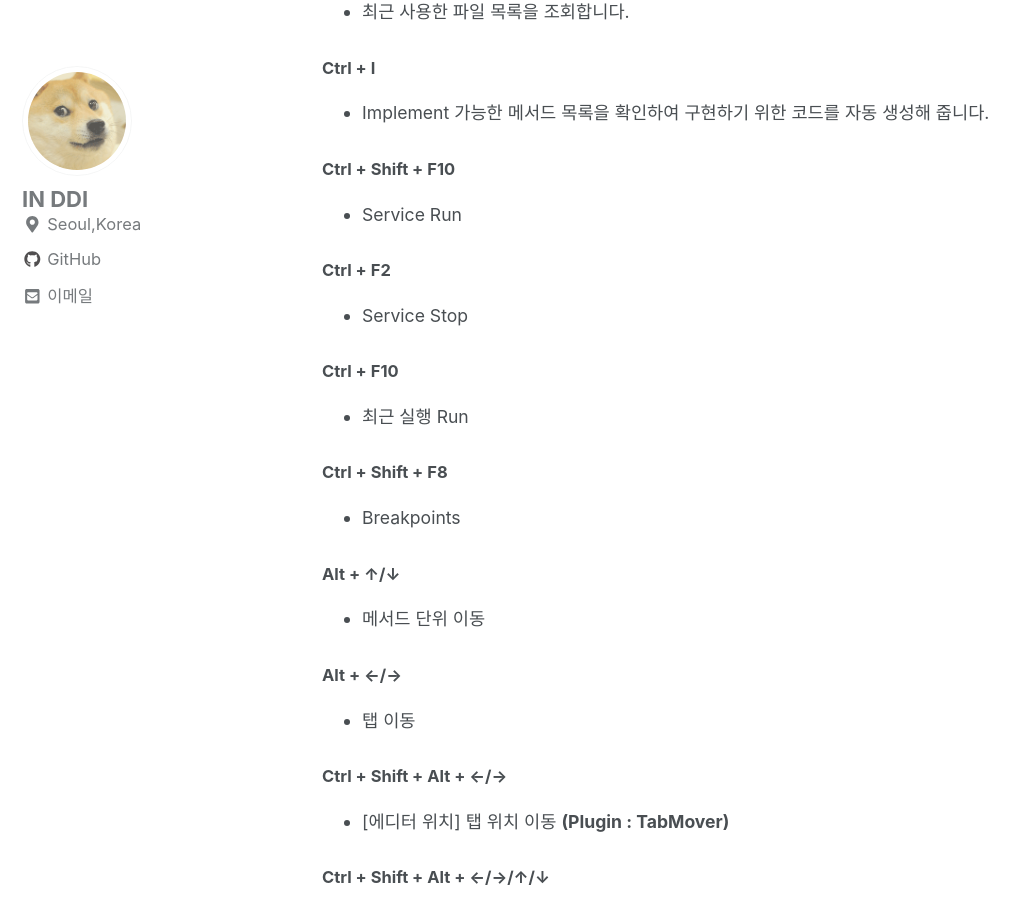
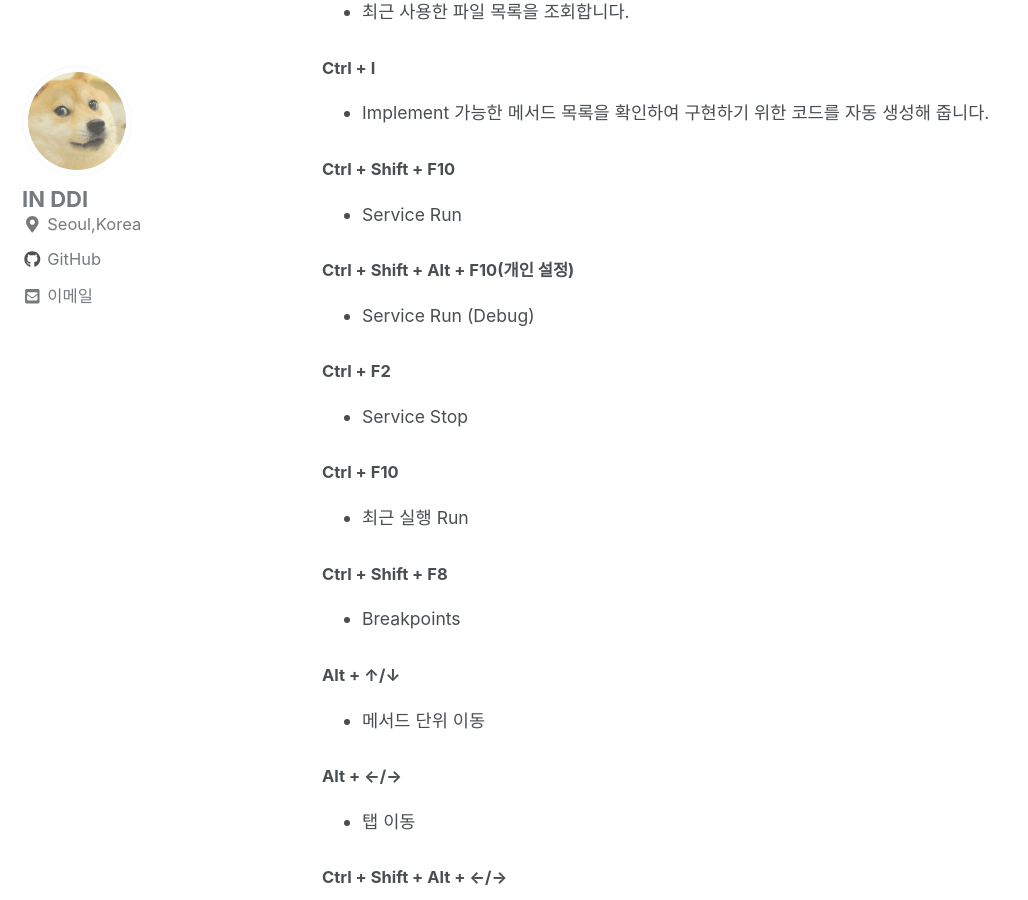
Before and after one commit to InSeok9068/inseok9068.github.io, a Jekyll site: the page built from _posts/intellij/2020-12-14-intellij-keymap.md, in a window 1280 px wide and 900 px high, scrolled down 606 px. Shown: the whole window, without its empty margins (0-1028 px from the left). Built offline with Jekyll 4.4.1, drawn with Linux system fonts in a browser that asks for light colours; cached includes are drawn as plain includes; nearby versions of some CDN libraries; comment, search, counter and statistics services are not loaded.

Commit message:
키맵 추가

```diff
--- a/_posts/intellij/2020-12-14-intellij-keymap.md
+++ b/_posts/intellij/2020-12-14-intellij-keymap.md
@@ -31,6 +31,10 @@ IntelliJ의 자주 사용하는 단축키를 메모 해놓으려고 한다.
 #### Ctrl + Shift + F10
 
 - Service Run
+
+#### Ctrl + Shift + Alt + F10(개인 설정)
+
+- Service Run (Debug)
 
 #### Ctrl + F2
 
```
